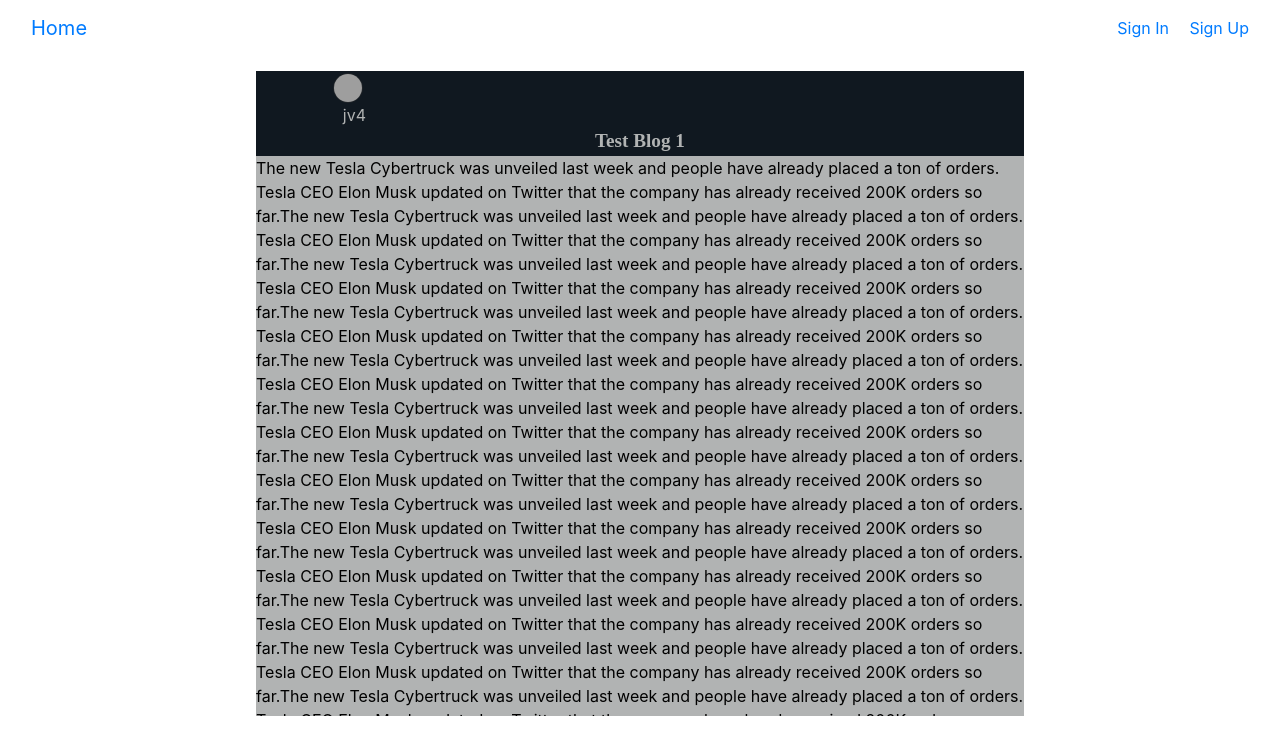
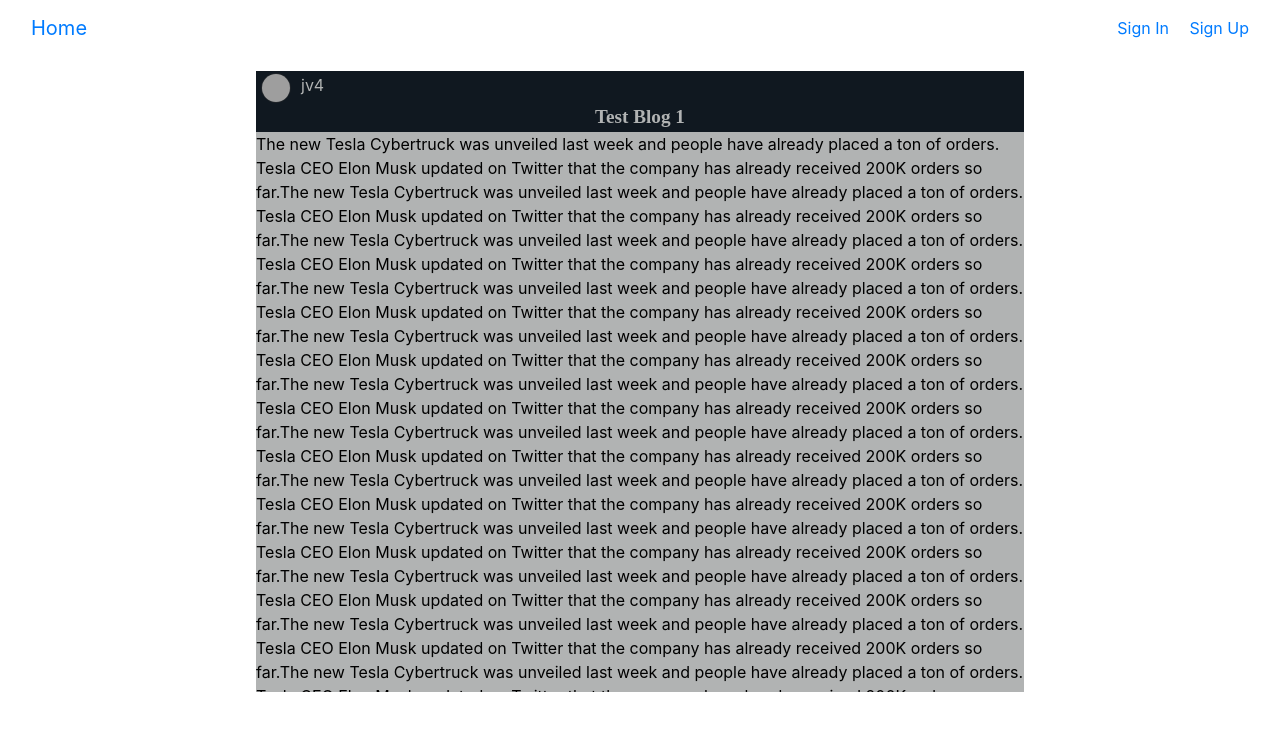
Before and after one commit to jassimran1999/blogSite, a React (Create React App) app in the folder blog/: page /jv41 in a window 1280 px wide. Shown: the top 754 px of the page. Built offline with nearby package versions, Linux system fonts and the light colour scheme; grey boxes are pictures that could not be loaded.

Commit message:
posts updated

```diff
--- a/blog/src/Components/Post/Post.css
+++ b/blog/src/Components/Post/Post.css
@@ -17,7 +17,7 @@
     border-style: solid;
     border-width:1px;
 }
-.usercard{
+.postcard{
     display: flex;
     flex-direction: row;
     padding-left:05px;
--- a/blog/src/Components/Post/index.js
+++ b/blog/src/Components/Post/index.js
@@ -13,7 +13,7 @@
       return (
         <div className="postBox" >
           <div className="title">
-            <div className="usercard">
+            <div className="postcard">
               <img className="userimg" src={this.props.imgUrl} width="30px" height="30px"/>
               <div className="username">{this.props.username}</div>
             </div>
--- a/blog/src/Constants/userConstants.js
+++ b/blog/src/Constants/userConstants.js
@@ -6,6 +6,6 @@
     description : 'hi my name is J V. I am a human being \n work hard play hard.',
     follows: '1000',
     share:'localhost:3000/jv4',
-    userPhoto: "https://cda.kaust.edu.sa/_layouts/KAUST_ResearchCenters_Template/images/DefaultPersonPhoto.png"
-
+    userPhoto: "https://cda.kaust.edu.sa/_layouts/KAUST_ResearchCenters_Template/images/DefaultPersonPhoto.png",
+    postArr:["jv41"],
 }];
```
Also changed, not shown: blog/src/Components/ProfilePost/ProfilePost.css (added), blog/src/Components/ProfilePost/index.js (added), blog/src/Constants/postConstants.js.
